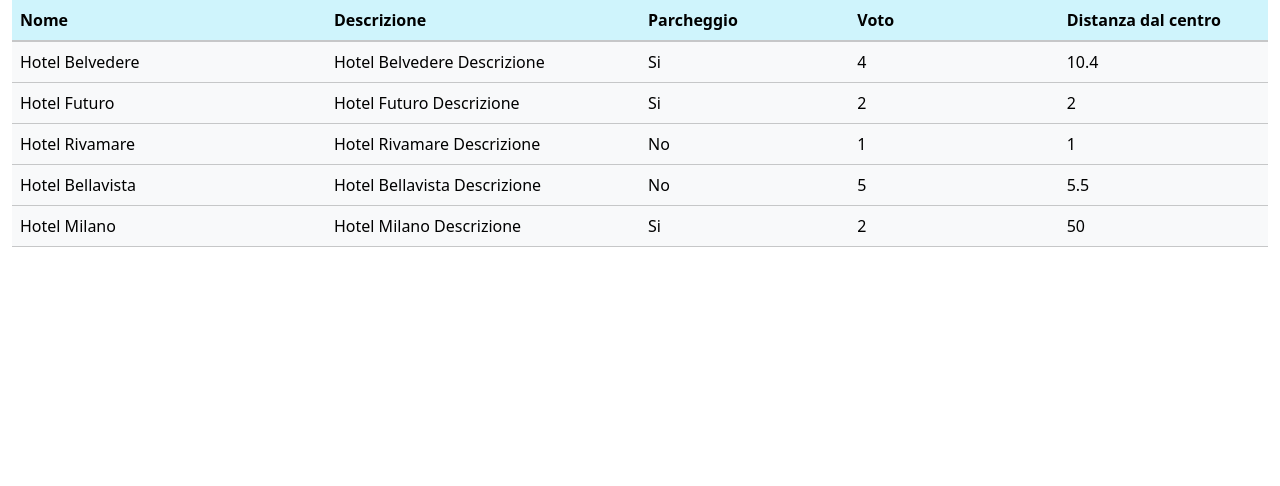
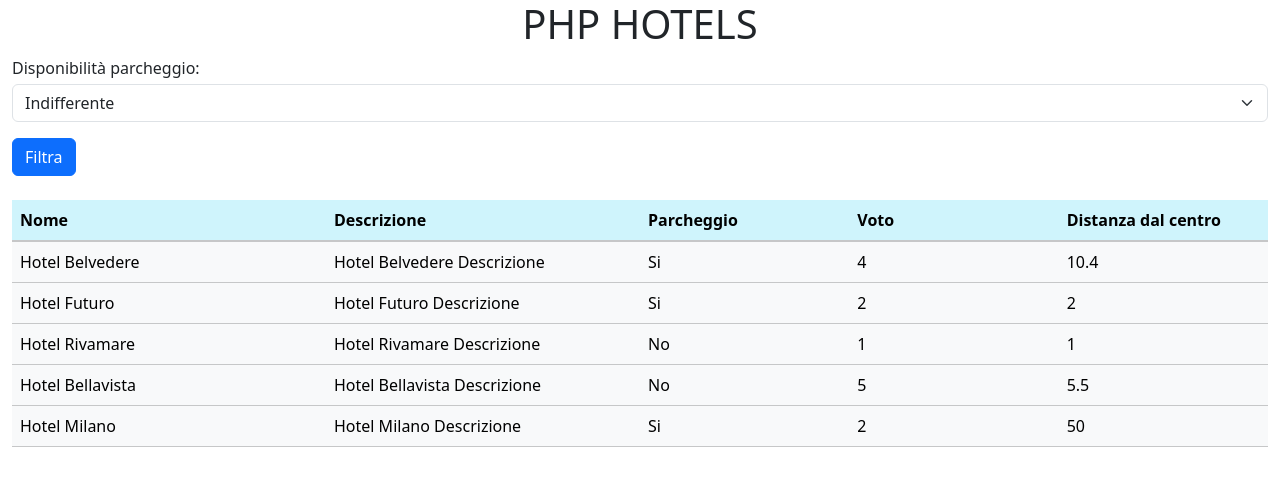
Before and after one commit to SimoneCalzari/php-hotel, a PHP site: page / in a window 1280 px wide. Shown: the top 486 px of the page. Run offline with PHP 8.4, Linux system fonts and the light colour scheme.

Commit message:
feat: bonus 1

```diff
--- a/index.php
+++ b/index.php
@@ -1,4 +1,6 @@
 <?php
+// variabile per filtro parcheggio
+$parcheggio_si_no = $_GET['parking'] ?? '1';
 
 $hotels = [
 
@@ -55,8 +57,33 @@ $hotels = [
 
 
 <body>
+  <!-- HEADER -->
+  <header>
+    <h1 class="text-uppercase text-center">Php hotels</h1>
+  </header>
+  <!-- /HEADER -->
+  <!-- MAIN -->
+  <main>
+    <!-- FORM FILTRI-->
+    <section class="mb-4">
       <div class="container-fluid">
-    <table class="table table-hover ">
+        <form action="index.php" method="GET">
+          <label for="parking" class="mb-1">Disponibilità parcheggio:</label>
+          <select class="form-select mb-3" id="parking" name="parking">
+            <option value="1">Indifferente</option>
+            <option value="2">Si</option>
+            <option value="3">No</option>
+          </select>
+          <button class="btn btn-primary">Filtra</button>
+        </form>
+      </div>
+    </section>
+    <!-- /FORM FILTRI-->
+    <!-- TABELLA HOTELS -->
+    <section>
+      <div class="container-fluid">
+        <table class="table table-hover">
+          <!-- HEADER TABELLA -->
           <thead class="table-info">
             <tr>
               <th scope="col" class="col-3">Nome</th>
@@ -66,9 +93,14 @@ $hotels = [
               <th scope="col" class="col-2">Distanza dal centro</th>
             </tr>
           </thead>
+          <!-- /HEADER TABELLA -->
+          <!-- BODY TABELLA -->
           <tbody class="table-light table-group-divider">
             <?php
             foreach ($hotels as $index => $hotel) {
+              // condizioni filtro parcheggio
+              if ($parcheggio_si_no === '1' || ($parcheggio_si_no === '2' && $hotel['parking'] === true) || ($parcheggio_si_no === '3' && $hotel['parking'] === false)) {
+
                 // apro tag riga
                 $table_row = '<tr>';
                 foreach ($hotel as $key => $value) {
@@ -86,11 +118,17 @@ $hotels = [
                 // mando nell html la riga creata
                 echo $table_row;
               }
+            }
             ?>
           </tbody>
+          <!-- /BODY TABELLA -->
         </table>
+      </div>
+    </section>
+    <!-- /TABELLA HOTELS -->
+  </main>
+  <!-- /MAIN -->
 
-  </div>
 </body>
 
 </html>
```
Lines whose indentation alone changed are shown as unchanged.
